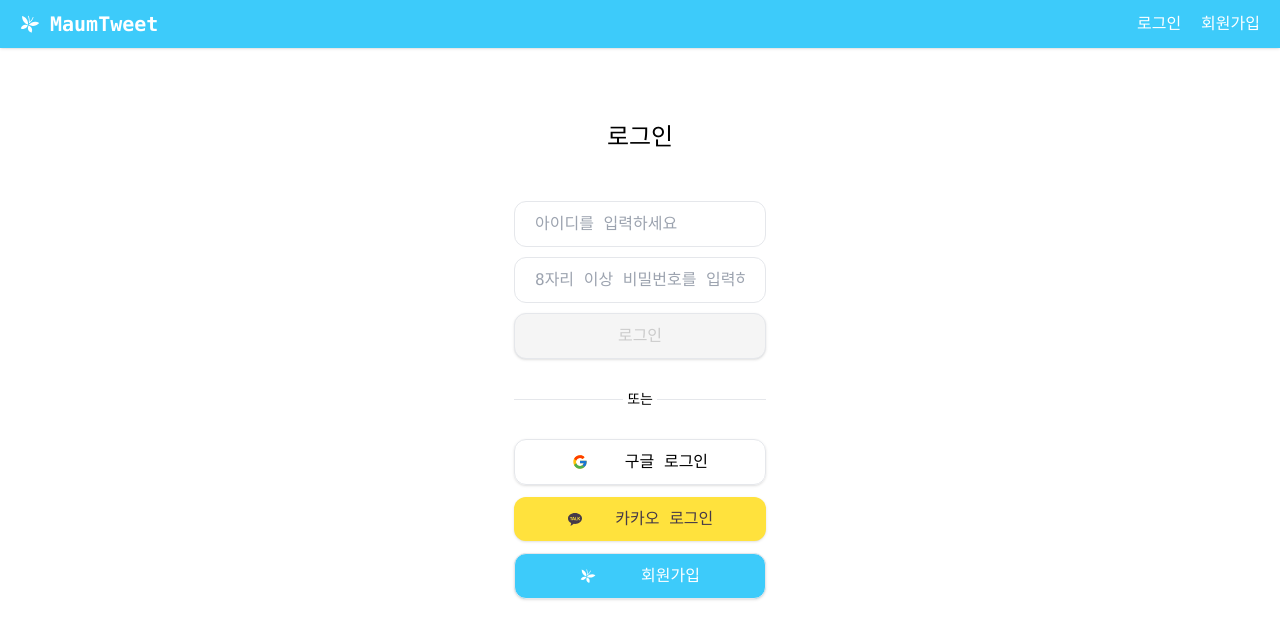
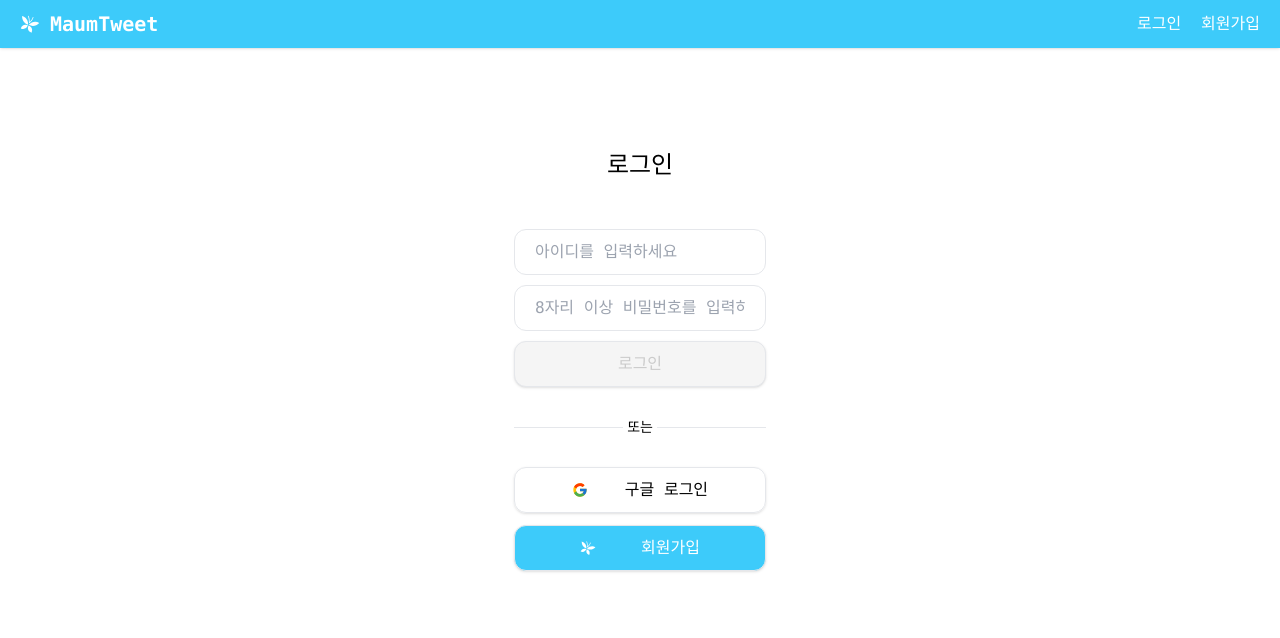
Before and after one commit to dreamchach/sns-app, a React (Create React App) app: page /post/1 in a window 1280 px wide. Shown: the top 638 px of the page. Built offline with nearby package versions, Linux system fonts and the light colour scheme; no server answers.

Commit message:
Update Buttons.jsx

```diff
--- a/src/components/login/input/Buttons.jsx
+++ b/src/components/login/input/Buttons.jsx
@@ -30,11 +30,6 @@ const Buttons = () => {
             >
                 <FcGoogle /> {stringGoogleSocialLogin}
             </button>
-            <Link to={callbackKakao}>
-                <button className='w-full flex items-center justify-evenly px-5 py-2.5 rounded-xl text-kakao-black bg-kakao-yellow shadow hover:shadow-xl hover:bg-kakao-hover transition'>
-                    <RiKakaoTalkFill /> {stringKakaoSocialLogin}
-                </button>
-            </Link>
             <Link to={addressSignup}>
                 <button
                     className='flex items-center justify-evenly w-full border py-2.5 px-5 rounded-xl bg-basic-blue text-white text-bold shadow hover:shadow-xl hover:bg-hover-blue transition'
```
